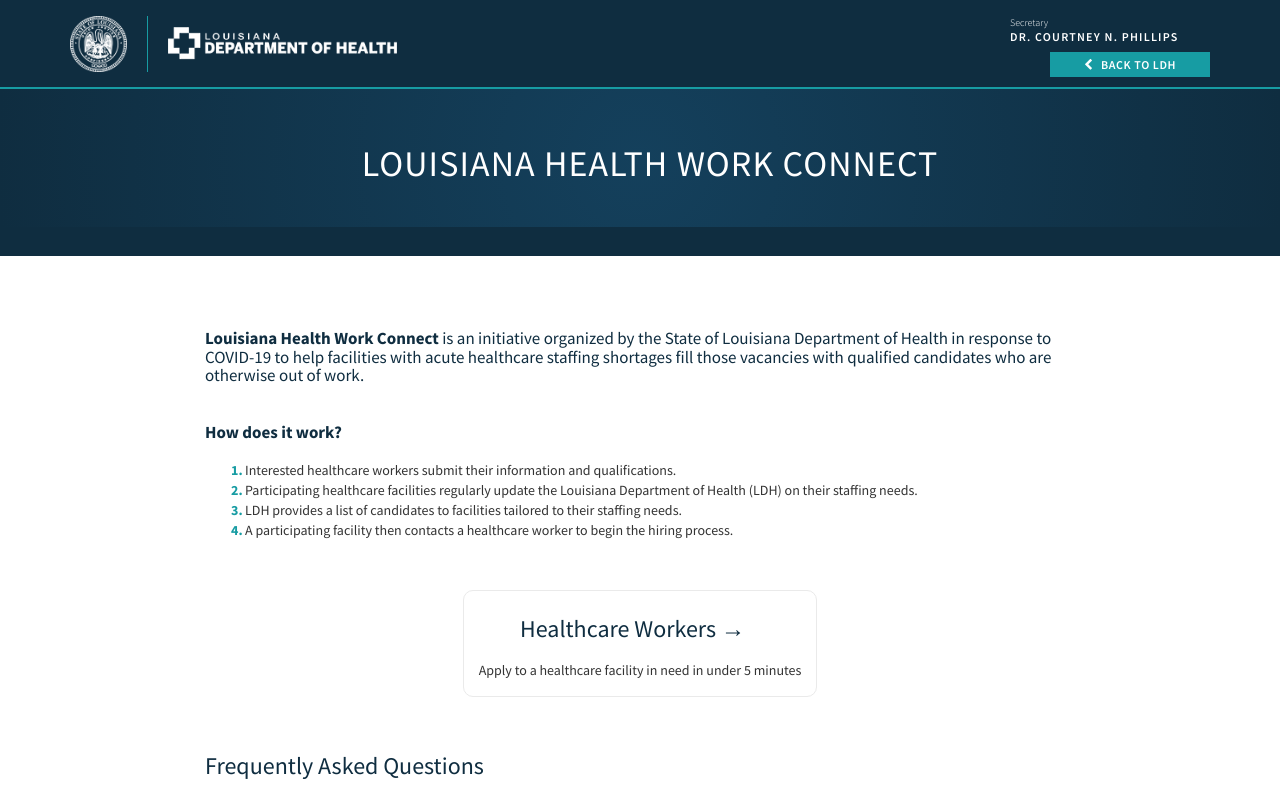
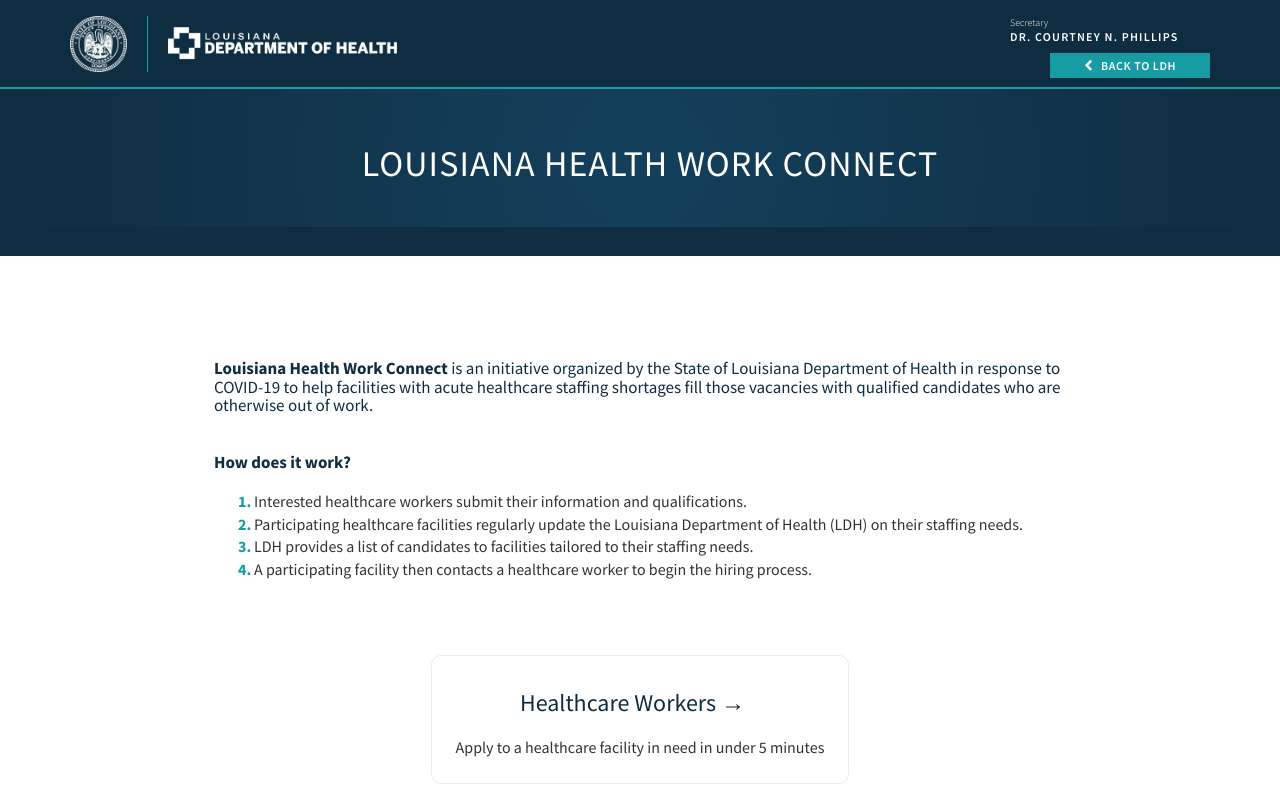
Before and after one commit to usdigitalresponse/la-health-work-connect, a Next.js app: page / in a window 1280 px wide. Shown: the top 800 px of the page. Built offline with nearby package versions, Linux system fonts and the light colour scheme.

Commit message:
override bootstrap

```diff
--- a/public/css/styles.css
+++ b/public/css/styles.css
@@ -6,6 +6,11 @@
   /* 2 */
   -webkit-text-size-adjust: 100%;
   /* 2 */
+}
+
+html,
+body {
+  font-size: unset;
 }
 
 /* HTML5 display definitions
```
